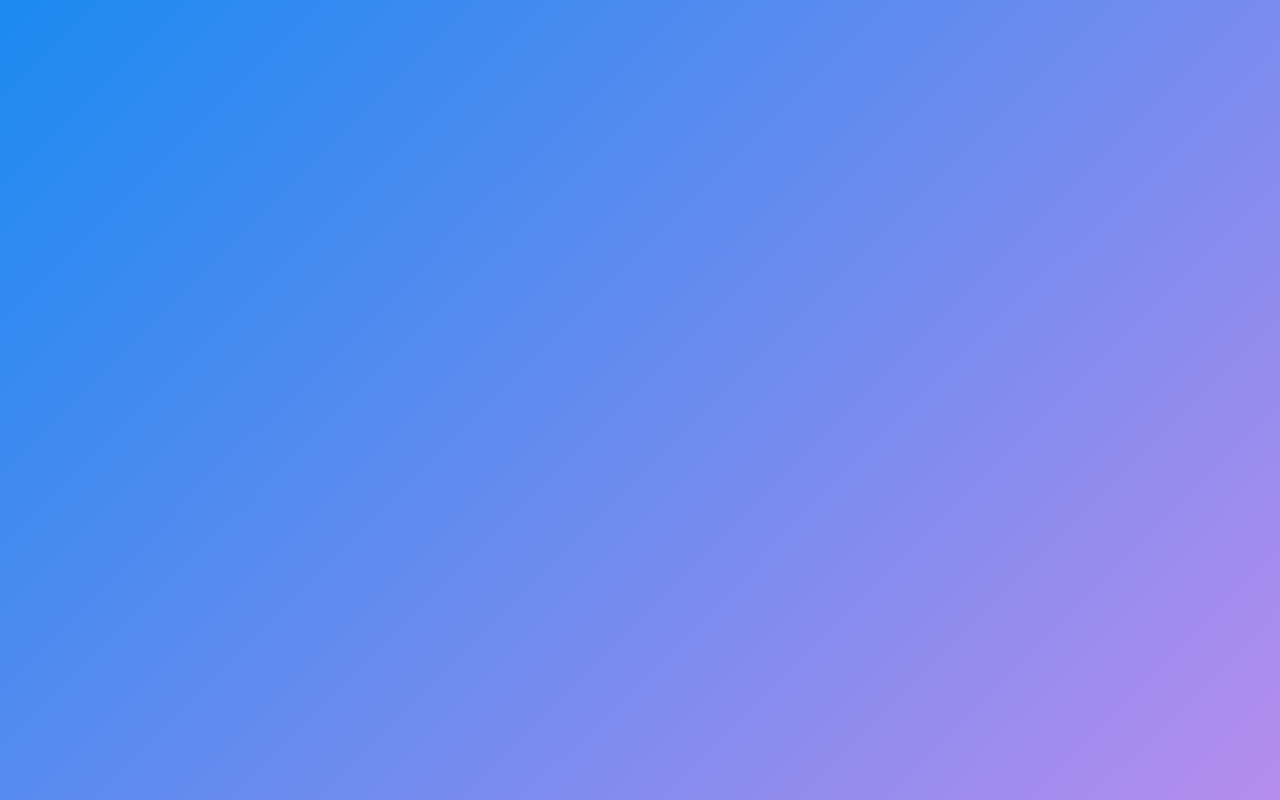
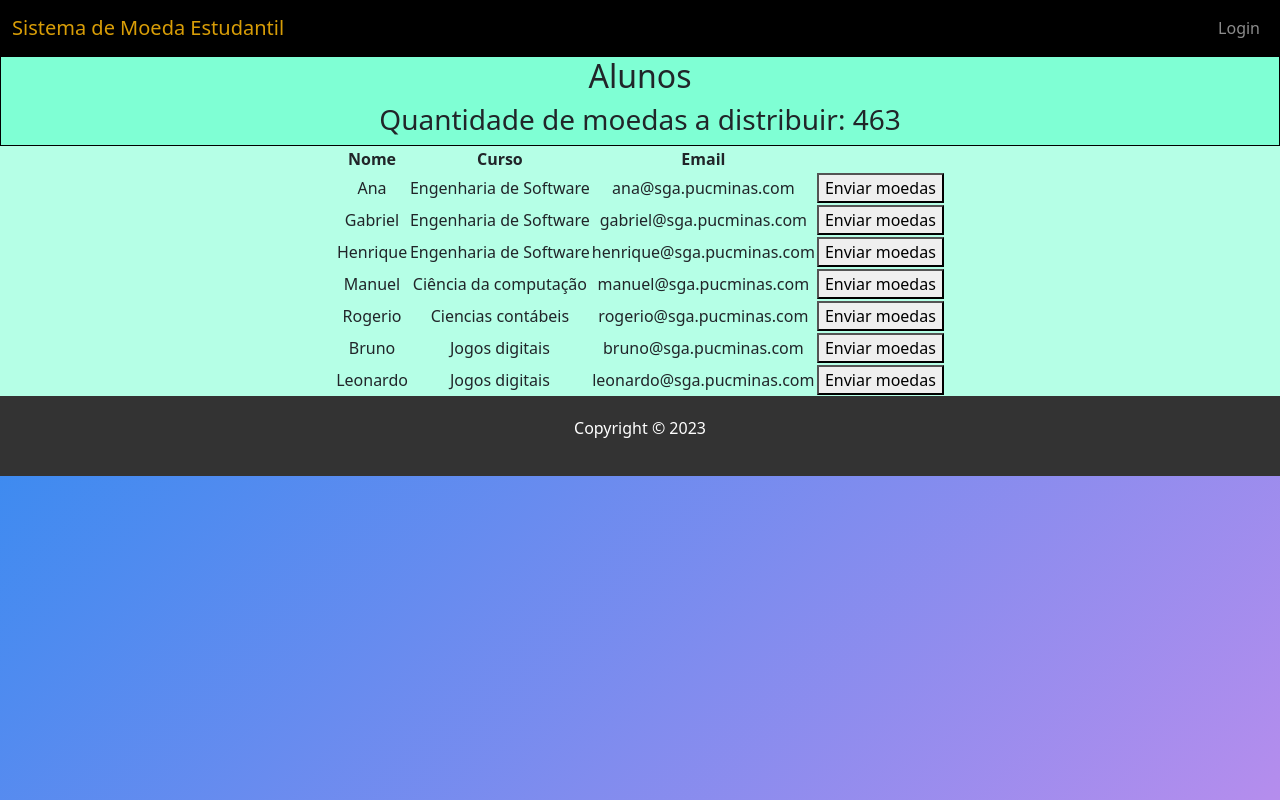
Before and after one commit to Henrique-PS/Laboratorio-03-LDS, a React (Vite) app in the folder Implementacao/frontend/: page /homeProfessor in a window 1280 px wide. Before the commit this address had no page. Built offline with nearby package versions, Linux system fonts and the light colour scheme; the HTML template or start-up script is replaced by a standard one.

Commit message:
tela professor

```diff
--- a/Implementacao/frontend/package.json
+++ b/Implementacao/frontend/package.json
@@ -18,6 +18,7 @@
     "react-dom": "^18.2.0",
     "react-router-dom": "^6.16.0",
     "react-select": "^5.7.7",
+    "react-table": "^7.8.0",
     "styled-components": "^6.0.8"
   },
   "devDependencies": {
--- /dev/null
+++ b/Implementacao/frontend/src/pages/HomeProfessor.jsx
@@ -0,0 +1,88 @@
+import { useState } from 'react'
+import React from 'react';
+import Select from 'react-select';
+import Navbar from '../components/navbar';
+import Footer from '../components/footer';
+import Axios from 'axios';
+import { toast, ToastContainer } from 'react-toastify';
+import 'react-toastify/dist/ReactToastify.min.css';
+
+import styled from 'styled-components';
+import "./Homes.css";
+import { useTable } from "react-table";
+const HomeProfessor = () => {
+
+      const data = [
+        {
+            nome: "Ana",
+            curso: "Engenharia de Software",
+            email: "ana@sga.pucminas.com"
+        },
+        {
+            nome: "Gabriel",
+            curso: "Engenharia de Software",
+            email: "gabriel@sga.pucminas.com"
+        },
+        {
+            nome: "Henrique",
+            curso: "Engenharia de Software",
+            email: "henrique@sga.pucminas.com"
+        },
+        {
+            nome: "Manuel",
+            curso: "Ciência da computação",
+            email: "manuel@sga.pucminas.com"
+        },
+        {
+            nome: "Rogerio",
+            curso: "Ciencias contábeis",
+            email: "rogerio@sga.pucminas.com"
+        },
+        {
+            nome: "Bruno",
+            curso: "Jogos digitais",
+            email: "bruno@sga.pucminas.com"
+        },
+        {
+            nome: "Leonardo",
+            curso: "Jogos digitais",
+            email: "leonardo@sga.pucminas.com"
+        },
+      ]
+
+    return (
+        <div>
+            <Navbar />
+            <ToastContainer />
+            <div className="containerBoxes">
+                <h2>Alunos</h2>
+                <h3>Quantidade de moedas a distribuir: 463</h3>
+            </div>
+
+            <div className="containerBoxes2">
+            <table className="tablePessoa">
+                <tr>
+                    <th>Nome</th>
+                    <th>Curso</th>
+                    <th>Email</th>
+                </tr>
+                {data.map((val, key) => {
+                    return (
+                        <tr key={key}>
+                            <td>{val.nome}</td>
+                            <td>{val.curso}</td>
+                            <td>{val.email}</td>
+                            <td><button>Enviar moedas</button></td>
+                        </tr>
+                    )
+                })}
+            </table>
+            </div>
+            <Footer />
+        </div>
+
+
+    );
+};
+
+export default HomeProfessor;
--- a/Implementacao/frontend/src/pages/homes.css
+++ b/Implementacao/frontend/src/pages/homes.css
@@ -67,11 +67,13 @@ form{
     border-color: black;
     border-width: 1px;;
     border-style: solid;
+    align-items: center;
 }
 
 .containerBoxes2{
     background-color: rgb(181, 255, 230);
     border-color: black;
+    align-items: center;
 }
 
 .card {
@@ -117,3 +119,8 @@ form{
     align-items: start;
     width: 390px;
 }
+.tablePessoa{
+    margin-left: auto;
+    margin-right: auto;
+
+}
--- a/Implementacao/frontend/src/routes.jsx
+++ b/Implementacao/frontend/src/routes.jsx
@@ -7,6 +7,7 @@ import Home from './Pages/Home'
 import Cadastro from './Pages/Cadastro'
 import HomeEmpresa from './pages/HomeEmpresa'
 import HomeAluno from './pages/HomeAluno'
+import HomeProfessor from './pages/HomeProfessor'
 import Axios from 'axios';
 
 import { AuthContext } from "./contexts/auth";
@@ -63,6 +64,7 @@ export default function AppRoutes() {
           <Route path="/cadastro" element={<Cadastro />} />
           <Route path="/homeEmpresa" element={<HomeEmpresa />} />
           <Route path="/homeAluno" element={<HomeAluno />} />
+          <Route path="/homeProfessor" element={<HomeProfessor />} />
         </Routes>
       </AuthContext.Provider>
     </BrowserRouter>
```
Also changed, not shown: 1 other file (tests, documents, lock files or other folders).
